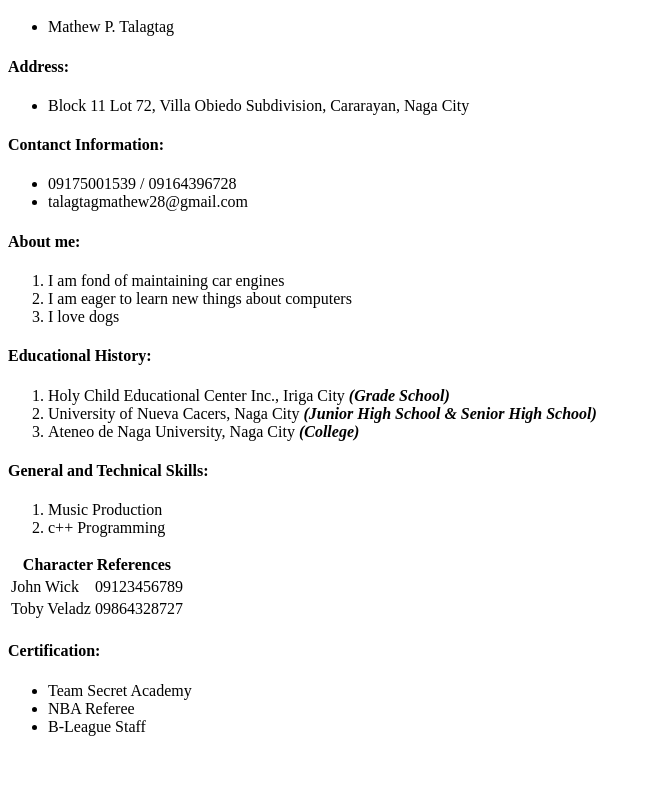
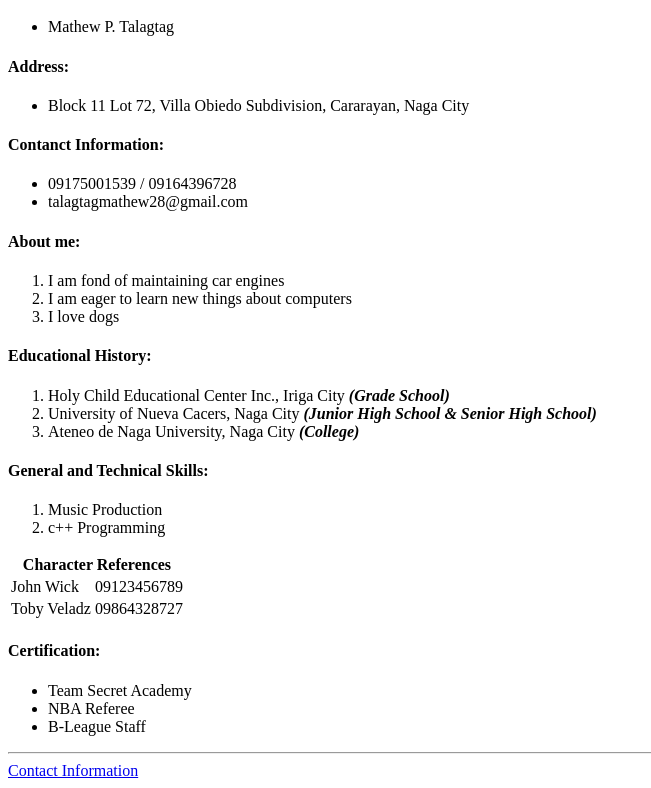
Before and after one commit to mathewwww/CSDC105, a plain HTML site: page index.html in a window 1280 px wide. Shown: the part 436-1224 px from the top of the page, without its empty margins (0-651 px from the left). Before the commit the page ends 1188 px from the top, so only its background shows below. Drawn offline with Linux system fonts and the light colour scheme.

Commit message:
Update index.html

```diff
--- a/index.html
+++ b/index.html
@@ -61,5 +61,9 @@
                 <li>NBA Referee</li>
                 <li>B-League Staff</li>
         </ul>
+
+        <hr>
+
+        <a href="contact.html">Contact Information</a>
     </body>
 </html>
```
